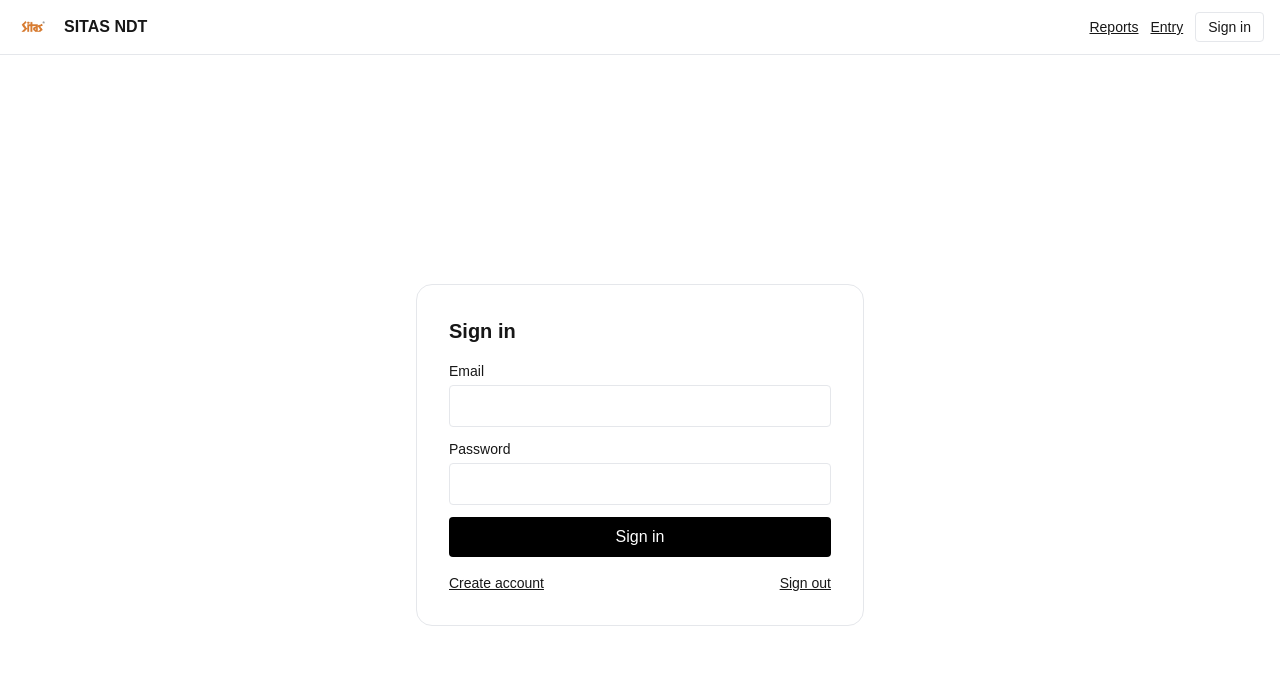
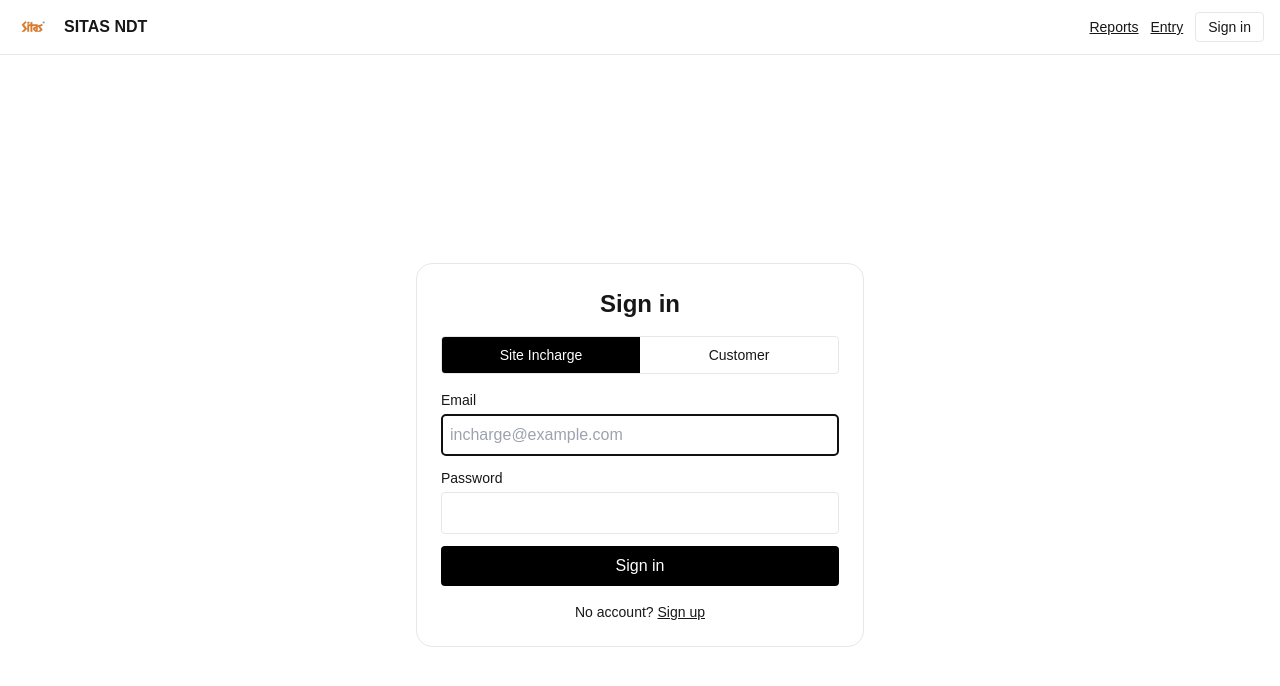
Before and after one commit to vijaydn23/sitas-rt, a Next.js app: page /auth/sign-in in a window 1280 px wide. Shown: the top 686 px of the page. Built offline with nearby package versions, Linux system fonts and the light colour scheme; no server answers.

Commit message:
fix(build): wrap search-param components in Suspense; add role-aware sign-in; logo + embed banner

```diff
--- a/src/app/auth/sign-in/page.tsx
+++ b/src/app/auth/sign-in/page.tsx
@@ -1,60 +1,118 @@
-// D:\sitas-rt\src\app\auth\sign-in\page.tsx
 'use client';
 
-import { Suspense, useState } from 'react';
-import { useSearchParams, useRouter } from 'next/navigation';
+import { useState } from 'react';
 import Link from 'next/link';
+import { useRouter } from 'next/navigation';
 import { supabase } from '@/lib/supabaseClient';
 
-function SignInInner() {
-  const params = useSearchParams();
+type AppRole = 'admin' | 'site_incharge' | 'customer';
+
+export default function SignInPage() {
   const router = useRouter();
+  const [tab, setTab] = useState<'site_incharge' | 'customer'>('site_incharge');
   const [email, setEmail] = useState('');
   const [password, setPassword] = useState('');
   const [msg, setMsg] = useState<string | null>(null);
-  const redirect = params?.get('redirect') || '/dashboard';
+  const [busy, setBusy] = useState(false);
 
-  async function onSubmit(e: React.FormEvent) {
+  async function handleSubmit(e: React.FormEvent) {
     e.preventDefault();
     setMsg(null);
-    const { error } = await supabase.auth.signInWithPassword({ email, password });
-    if (error) { setMsg('❌ ' + error.message); return; }
-    router.replace(redirect);
+    setBusy(true);
+
+    const { data: signIn, error } = await supabase.auth.signInWithPassword({ email, password });
+    if (error) {
+      setBusy(false);
+      setMsg('❌ ' + error.message);
+      return;
+    }
+
+    // fetch role then route
+    const uid = signIn.user?.id;
+    if (!uid) {
+      setBusy(false);
+      setMsg('❌ No user returned from sign-in.');
+      return;
+    }
+
+    const { data: prof, error: pe } = await supabase
+      .from('profiles')
+      .select('role')
+      .eq('id', uid)
+      .single();
+
+    setBusy(false);
+    if (pe) {
+      setMsg('Signed in, but could not load role: ' + pe.message);
+      // fallback route
+      router.replace('/');
+      return;
+    }
+
+    const role = (prof?.role ?? 'customer') as AppRole;
+    if (role === 'admin') router.replace('/admin');
+    else if (role === 'site_incharge') router.replace('/entry');
+    else router.replace('/reports');
   }
 
   return (
     <main className="min-h-screen flex items-center justify-center p-6">
-      <div className="p-8 rounded-2xl border w-full max-w-md space-y-4">
-        <h1 className="text-xl font-semibold">Sign in</h1>
-        {msg && <div className="p-3 border rounded text-sm">{msg}</div>}
+      <div className="w-full max-w-md space-y-4 border rounded-2xl p-6">
+        <h1 className="text-2xl font-semibold text-center">Sign in</h1>
 
-        <form onSubmit={onSubmit} className="space-y-3">
+        {/* tabs */}
+        <div className="flex border rounded overflow-hidden text-sm">
+          <button
+            className={`flex-1 px-3 py-2 ${tab==='site_incharge' ? 'bg-black text-white' : ''}`}
+            onClick={() => setTab('site_incharge')}
+          >
+            Site Incharge
+          </button>
+          <button
+            className={`flex-1 px-3 py-2 ${tab==='customer' ? 'bg-black text-white' : ''}`}
+            onClick={() => setTab('customer')}
+          >
+            Customer
+          </button>
+        </div>
+
+        <form onSubmit={handleSubmit} className="space-y-3">
           <div>
             <label className="block text-sm mb-1">Email</label>
-            <input type="email" className="border rounded p-2 w-full"
-                   value={email} onChange={e=>setEmail(e.target.value)} required />
+            <input
+              type="email"
+              className="w-full border rounded p-2"
+              value={email}
+              onChange={e=>setEmail(e.target.value)}
+              placeholder={tab === 'site_incharge' ? 'incharge@example.com' : 'customer@example.com'}
+              required
+              autoFocus
+            />
           </div>
           <div>
             <label className="block text-sm mb-1">Password</label>
-            <input type="password" className="border rounded p-2 w-full"
-                   value={password} onChange={e=>setPassword(e.target.value)} required />
+            <input
+              type="password"
+              className="w-full border rounded p-2"
+              value={password}
+              onChange={e=>setPassword(e.target.value)}
+              required
+            />
           </div>
-          <button className="px-4 py-2 rounded bg-black text-white w-full">Sign in</button>
+          <button
+            disabled={busy}
+            className="w-full px-4 py-2 rounded bg-black text-white disabled:opacity-50"
+          >
+            {busy ? 'Signing in…' : 'Sign in'}
+          </button>
         </form>
 
-        <div className="text-sm flex justify-between">
-          <Link href={`/auth/sign-up?redirect=${encodeURIComponent(redirect)}`} className="underline">Create account</Link>
-          <Link href="/logout" className="underline">Sign out</Link>
+        {msg && <div className="text-sm p-2 border rounded">{msg}</div>}
+
+        <div className="text-sm text-center">
+          No account? <Link className="underline" href="/auth/sign-up">Sign up</Link>
         </div>
       </div>
     </main>
   );
 }
-
-export default function SignInPage() {
-  return (
-    <Suspense fallback={<div className="p-6">Loading…</div>}>
-      <SignInInner />
-    </Suspense>
-  );
-}
--- a/src/app/auth/sign-up/page.tsx
+++ b/src/app/auth/sign-up/page.tsx
@@ -1,69 +1,68 @@
-// D:\sitas-rt\src\app\auth\sign-up\page.tsx
 'use client';
 
-import { Suspense, useState } from 'react';
-import { useSearchParams, useRouter } from 'next/navigation';
+import { useState } from 'react';
 import Link from 'next/link';
 import { supabase } from '@/lib/supabaseClient';
 
-function SignUpInner() {
-  const params = useSearchParams();
-  const router = useRouter();
+export default function SignUpPage() {
   const [email, setEmail] = useState('');
   const [password, setPassword] = useState('');
-  const [fullName, setFullName] = useState('');
   const [msg, setMsg] = useState<string | null>(null);
-  const redirect = params?.get('redirect') || '/dashboard';
+  const [busy, setBusy] = useState(false);
 
-  async function onSubmit(e: React.FormEvent) {
+  async function handleSubmit(e: React.FormEvent) {
     e.preventDefault();
     setMsg(null);
-    const { data, error } = await supabase.auth.signUp({
-      email, password,
-      options: { data: { full_name: fullName } }
-    });
-    if (error) { setMsg('❌ ' + error.message); return; }
-    if (data.user) router.replace(redirect);
+    setBusy(true);
+
+    const { error } = await supabase.auth.signUp({ email, password });
+    setBusy(false);
+    if (error) setMsg('❌ ' + error.message);
+    else setMsg('✅ Account created. You can sign in now.');
   }
 
   return (
     <main className="min-h-screen flex items-center justify-center p-6">
-      <div className="p-8 rounded-2xl border w-full max-w-md space-y-4">
-        <h1 className="text-xl font-semibold">Create account</h1>
-        {msg && <div className="p-3 border rounded text-sm">{msg}</div>}
+      <div className="w-full max-w-md space-y-4 border rounded-2xl p-6">
+        <h1 className="text-2xl font-semibold text-center">Sign up</h1>
 
-        <form onSubmit={onSubmit} className="space-y-3">
-          <div>
-            <label className="block text-sm mb-1">Full name</label>
-            <input className="border rounded p-2 w-full"
-                   value={fullName} onChange={e=>setFullName(e.target.value)} />
-          </div>
+        <form onSubmit={handleSubmit} className="space-y-3">
           <div>
             <label className="block text-sm mb-1">Email</label>
-            <input type="email" className="border rounded p-2 w-full"
-                   value={email} onChange={e=>setEmail(e.target.value)} required />
+            <input
+              type="email"
+              className="w-full border rounded p-2"
+              value={email}
+              onChange={e=>setEmail(e.target.value)}
+              required
+              autoFocus
+            />
           </div>
           <div>
             <label className="block text-sm mb-1">Password</label>
-            <input type="password" className="border rounded p-2 w-full"
-                   value={password} onChange={e=>setPassword(e.target.value)} required />
+            <input
+              type="password"
+              className="w-full border rounded p-2"
+              value={password}
+              onChange={e=>setPassword(e.target.value)}
+              required
+              minLength={6}
+            />
           </div>
-          <button className="px-4 py-2 rounded bg-black text-white w-full">Sign up</button>
+          <button
+            disabled={busy}
+            className="w-full px-4 py-2 rounded bg-black text-white disabled:opacity-50"
+          >
+            {busy ? 'Signing up…' : 'Sign up'}
+          </button>
         </form>
 
-        <div className="text-sm flex justify-between">
-          <Link href={`/auth/sign-in?redirect=${encodeURIComponent(redirect)}`} className="underline">Already have an account?</Link>
-          <Link href="/logout" className="underline">Sign out</Link>
+        {msg && <div className="text-sm p-2 border rounded">{msg}</div>}
+
+        <div className="text-sm text-center">
+          Already have an account? <Link className="underline" href="/auth/sign-in">Sign in</Link>
         </div>
       </div>
     </main>
   );
 }
-
-export default function SignUpPage() {
-  return (
-    <Suspense fallback={<div className="p-6">Loading…</div>}>
-      <SignUpInner />
-    </Suspense>
-  );
-}
--- a/src/app/layout.tsx
+++ b/src/app/layout.tsx
@@ -3,7 +3,7 @@ import './globals.css';
 import type { Metadata } from 'next';
 import { Suspense } from 'react';
 
-// These are client components (they include "use client" at the top)
+// Client components (they use "use client" internally)
 import TopBar from '@/components/TopBar';
 import EmbedAuthNotice from '@/components/EmbedAuthNotice';
 
@@ -16,7 +16,7 @@ export default function RootLayout({ children }: { children: React.ReactNode })
   return (
     <html lang="en">
       <body>
-        {/* Anything that calls useSearchParams() must live inside Suspense */}
+        {/* IMPORTANT: wrap any component that uses useSearchParams in Suspense */}
         <Suspense fallback={null}>
           <TopBar />
           <EmbedAuthNotice />
--- a/src/components/EmbedAuthNotice.tsx
+++ b/src/components/EmbedAuthNotice.tsx
@@ -1,50 +1,21 @@
 'use client';
 
-import { useEffect, useMemo, useState } from 'react';
-import { useSearchParams, usePathname } from 'next/navigation';
-import { supabase } from '@/lib/supabaseClient';
+import { useSearchParams } from 'next/navigation';
+import Link from 'next/link';
 
 export default function EmbedAuthNotice() {
-  const params = useSearchParams();
-  const pathname = usePathname();
-  const [hasSession, setHasSession] = useState<boolean | null>(null);
-
-  const embed = useMemo(() => params?.get('embed') === '1', [params]);
-
-  const currentUrlPath = useMemo(() => {
-    if (typeof window === 'undefined') return pathname || '/';
-    const q = new URLSearchParams(params ?? undefined).toString();
-    return q ? `${pathname}?${q}` : pathname || '/';
-  }, [pathname, params]);
-
-  useEffect(() => {
-    let mounted = true;
-    (async () => {
-      const { data } = await supabase.auth.getSession();
-      if (mounted) setHasSession(!!data.session);
-    })();
-    return () => { mounted = false; };
-  }, []);
-
+  const search = useSearchParams();
+  const embed = search?.get('embed') === '1';
   if (!embed) return null;
-  if (hasSession === null) return null;
-  if (hasSession) return null;
-
-  const origin = typeof window !== 'undefined' ? window.location.origin : '';
-  const signInHref = `${origin}/auth/sign-in?redirect=${encodeURIComponent(currentUrlPath)}`;
 
   return (
-    <div className="bg-yellow-50 border-b border-yellow-200">
-      <div className="mx-auto max-w-7xl px-4 py-3 text-sm flex items-center justify-between gap-4">
-        <div>
-          <b>Embedded mode:</b> To sign in, open the app in a new tab. After login you’ll be returned here.
-        </div>
-        <div className="flex gap-2">
-          <a href={signInHref} target="_top" className="px-3 py-1.5 rounded bg-black text-white">Open sign-in</a>
-          <button onClick={() => window.location.reload()} className="px-3 py-1.5 rounded border">
-            I already signed in — Refresh
-          </button>
-        </div>
+    <div className="bg-yellow-50 border-b text-sm">
+      <div className="mx-auto max-w-7xl px-4 py-2">
+        This is embedded. If sign-in fails here, open
+        {' '}
+        <a className="underline" href="/" target="_blank" rel="noreferrer">the full app</a>
+        {' '}or{' '}
+        <Link className="underline" href="/auth/sign-in" target="_top">sign in</Link>.
       </div>
     </div>
   );
```
Also changed, not shown: next.config.ts (+1 -6 lines), src/components/TopBar.tsx (+2 -8 lines).
